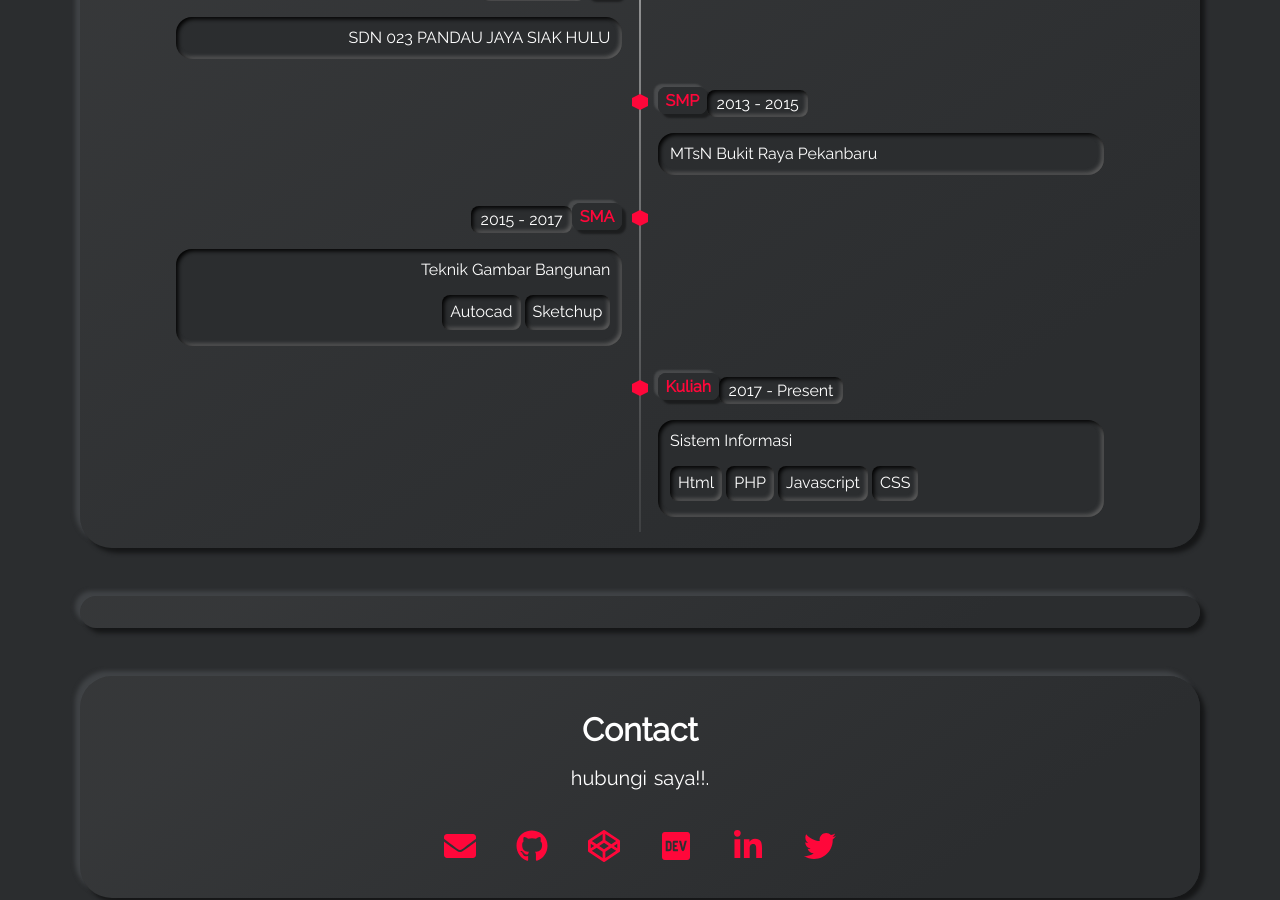
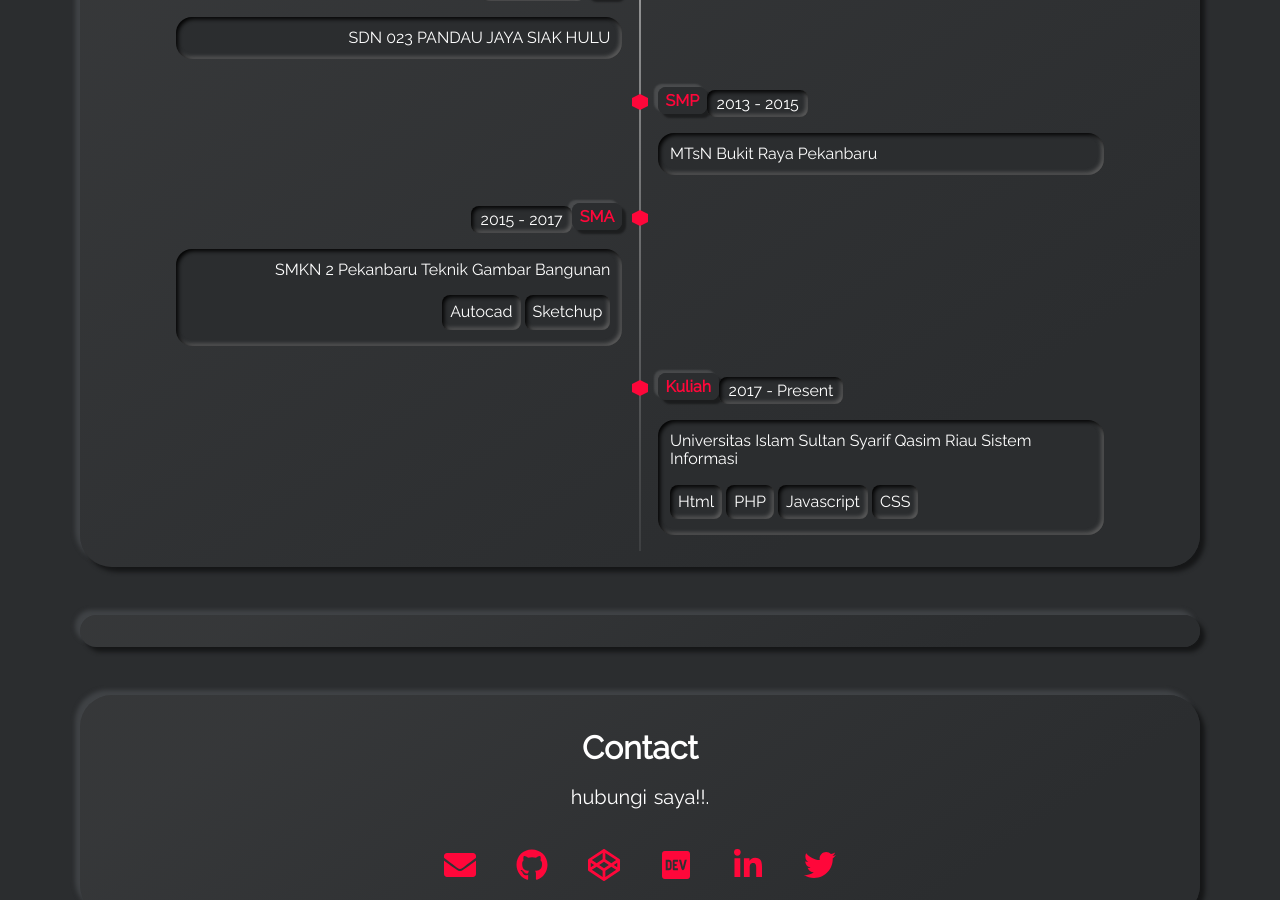
Before and after one commit to takanome2548/takanome2548.github.io, a Jekyll site: the page built from index.html, in a window 1280 px wide and 900 px high, scrolled down 1455 px. Built offline with Jekyll 4.4.1, drawn with Linux system fonts in a browser that asks for light colours.

Commit message:
Update timeline.yml

```diff
--- a/_data/timeline.yml
+++ b/_data/timeline.yml
@@ -32,7 +32,7 @@
 - title: SMA
   title-url: https://example.com/
   date: 2015 - 2017
-  subtitle: Teknik Gambar Bangunan
+  subtitle: SMKN 2 Pekanbaru Teknik Gambar Bangunan
   tags :
     - tag: Autocad
     - tag: Sketchup
@@ -41,7 +41,7 @@
 - title: Kuliah
   title-url:
   date: 2017 - Present
-  subtitle: Sistem Informasi
+  subtitle: Universitas Islam Sultan Syarif Qasim Riau Sistem Informasi
   tags:
     - tag: Html
     - tag: PHP
```
